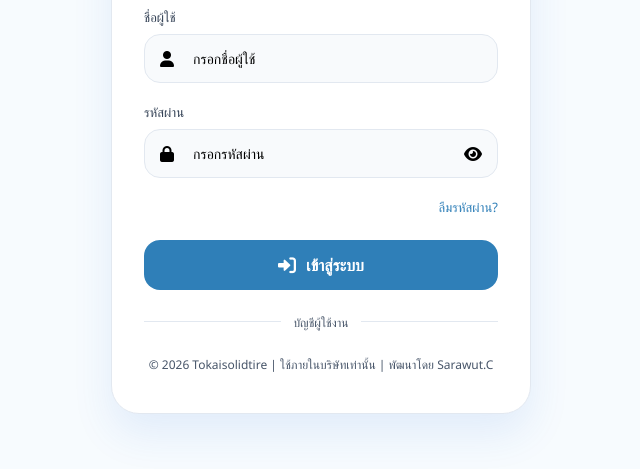
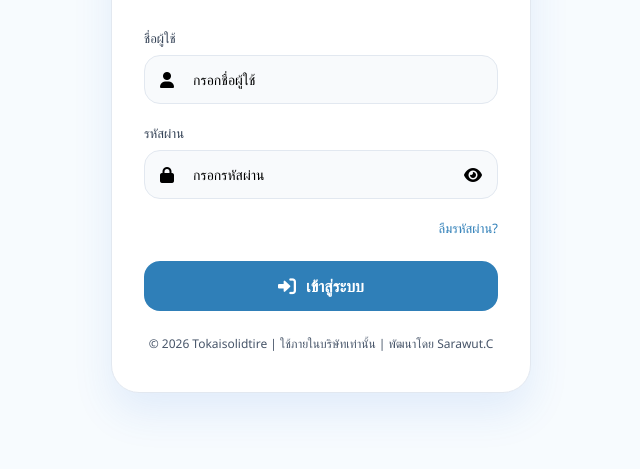
Before and after one commit to sarawutc6689-cpu/vercel, a plain HTML site: page IT/Helpdesk/login.html in a window 1280 px wide. Shown: the part 307-776 px from the top of the page, without its empty margins (319-959 px from the left). Drawn offline with nearby package versions, Linux system fonts and the light colour scheme.

Commit message:
Update login.html

```diff
--- a/IT/Helpdesk/login.html
+++ b/IT/Helpdesk/login.html
@@ -383,9 +383,6 @@
                 </button>
             </form>
 
-            <div class="login-divider">
-                <span>บัญชีผู้ใช้งาน</span>
-            </div>
 
 
 
```
